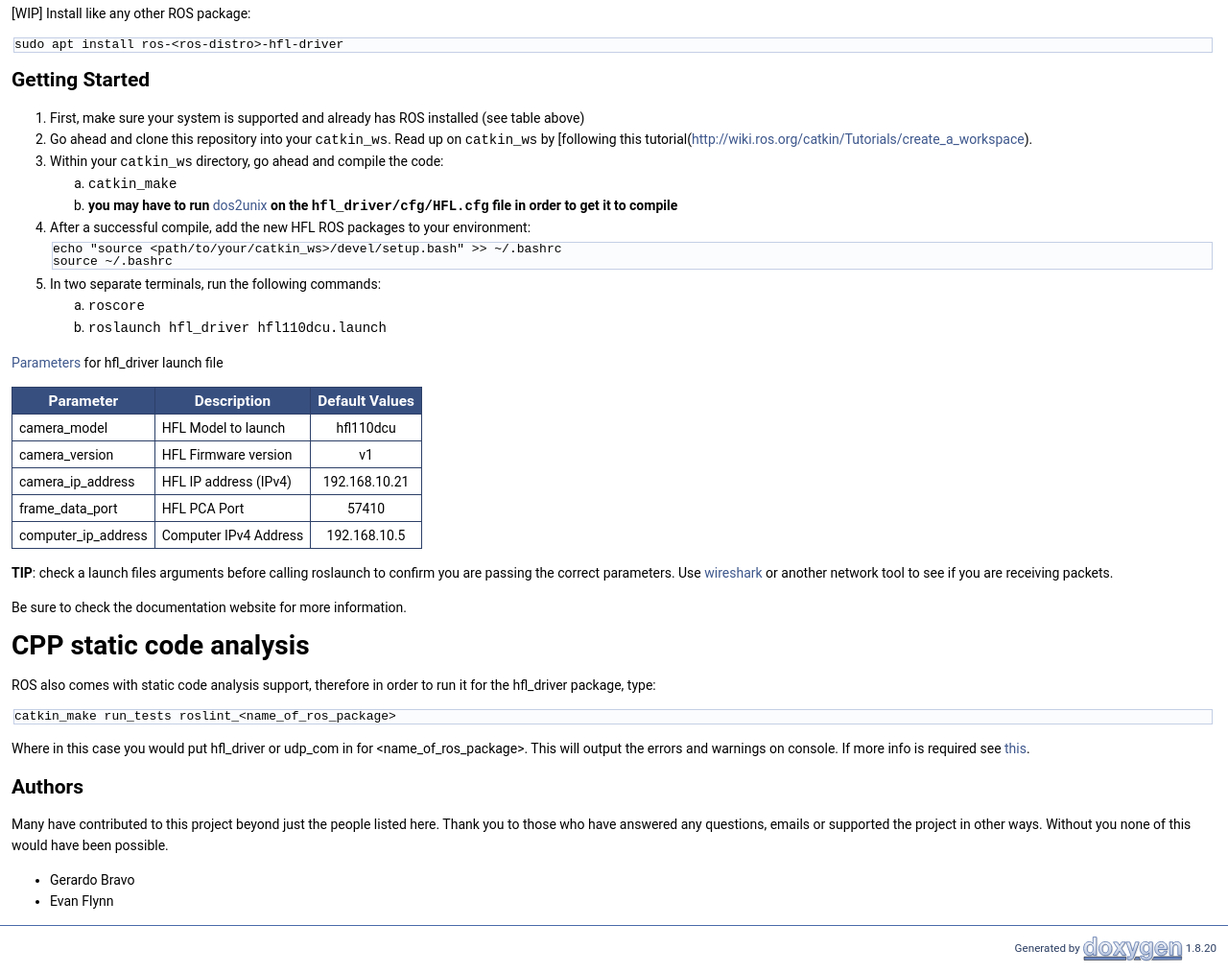
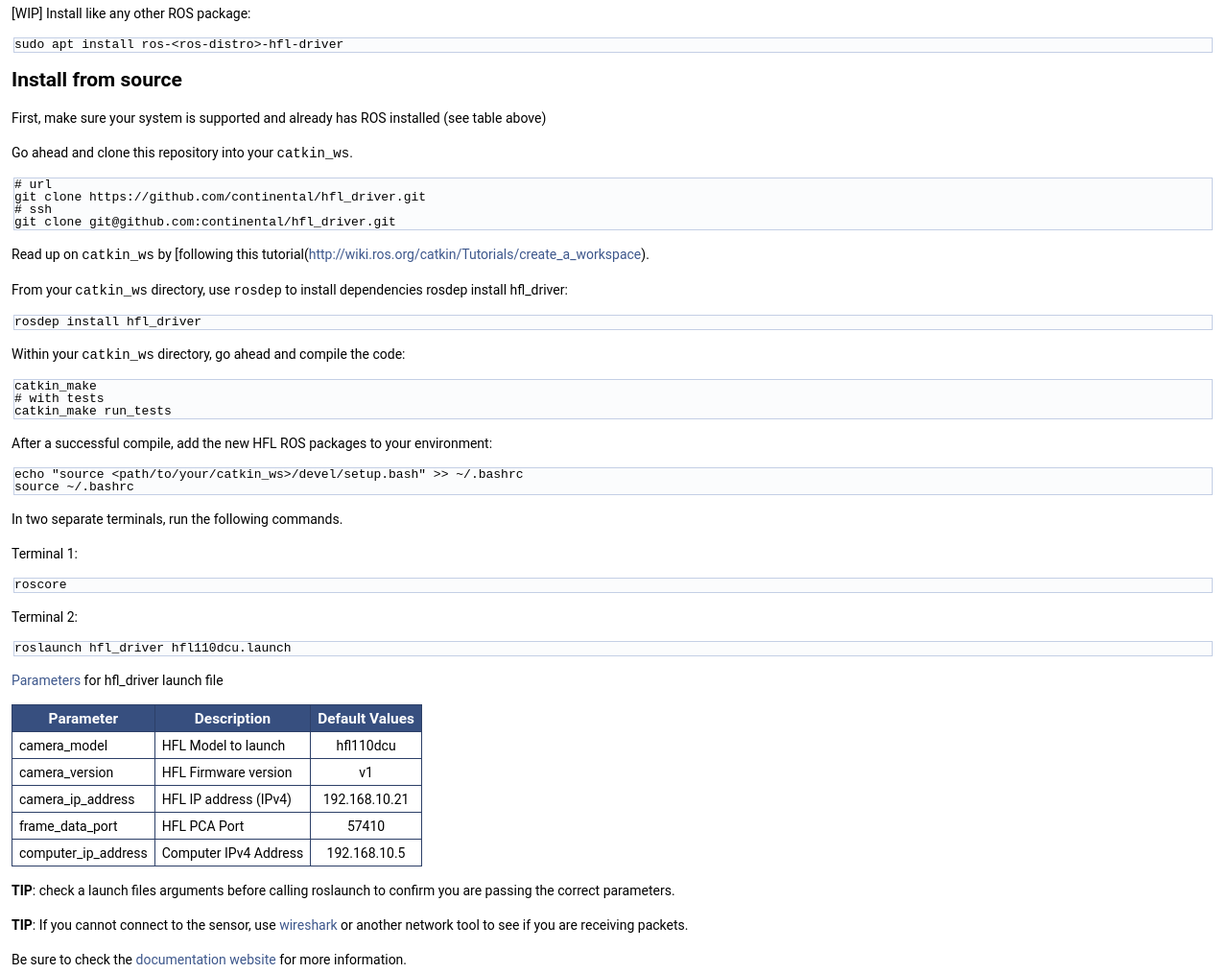
Before and after one commit to continental/hfl_driver, a plain HTML site: page index.html in a window 1280 px wide. Shown: the part 494-1508 px from the top of the page at 96% size. Drawn offline with Linux system fonts and the light colour scheme.

Commit message:
deploy: 4adc477c27da855000d5561cb396fa4f384b58d9

```diff
--- a/index.html
+++ b/index.html
@@ -82,25 +82,23 @@ $(function() {
 <p>Please <a href="https://continental.github.io/hfl_driver/html/index.html">review the source code documentation</a> for more details on how the project is structured.</p>
 <h2>Quickstart</h2>
 <p>[WIP] Install like any other ROS package: </p><div class="fragment"><div class="line">sudo apt install ros-&lt;ros-distro&gt;-hfl-driver</div>
-</div><!-- fragment --><h2>Getting Started</h2>
-<ol type="1">
-<li>First, make sure your system is supported and already has ROS installed (see table above)</li>
-<li>Go ahead and clone this repository into your <code>catkin_ws</code>. Read up on <code>catkin_ws</code> by [following this tutorial(<a href="http://wiki.ros.org/catkin/Tutorials/create_a_workspace">http://wiki.ros.org/catkin/Tutorials/create_a_workspace</a>).</li>
-<li>Within your <code>catkin_ws</code> directory, go ahead and compile the code:<ol type="a">
-<li><code>catkin_make</code></li>
-<li><b>you may have to run <a href="https://www.poftut.com/how-to-install-and-use-dos2unix-command-in-linux/">dos2unix</a> on the <code>hfl_driver/cfg/HFL.cfg</code> file in order to get it to compile</b></li>
-</ol>
-</li>
-<li>After a successful compile, add the new HFL ROS packages to your environment: <div class="fragment"><div class="line">echo &quot;source &lt;path/to/your/catkin_ws&gt;/devel/setup.bash&quot; &gt;&gt; ~/.bashrc</div>
+</div><!-- fragment --><h2>Install from source</h2>
+<p>First, make sure your system is supported and already has ROS installed (see table above)</p>
+<p>Go ahead and clone this repository into your <code>catkin_ws</code>. </p><div class="fragment"><div class="line"># url</div>
+<div class="line">git clone https://github.com/continental/hfl_driver.git</div>
+<div class="line"># ssh</div>
+<div class="line">git clone git@github.com:continental/hfl_driver.git</div>
+</div><!-- fragment --><p>Read up on <code>catkin_ws</code> by [following this tutorial(<a href="http://wiki.ros.org/catkin/Tutorials/create_a_workspace">http://wiki.ros.org/catkin/Tutorials/create_a_workspace</a>).</p>
+<p>From your <code>catkin_ws</code> directory, use <code>rosdep</code> to install dependencies rosdep install hfl_driver: </p><div class="fragment"><div class="line">rosdep install hfl_driver</div>
+</div><!-- fragment --><p>Within your <code>catkin_ws</code> directory, go ahead and compile the code: </p><div class="fragment"><div class="line">catkin_make</div>
+<div class="line"># with tests</div>
+<div class="line">catkin_make run_tests</div>
+</div><!-- fragment --><p>After a successful compile, add the new HFL ROS packages to your environment: </p><div class="fragment"><div class="line">echo &quot;source &lt;path/to/your/catkin_ws&gt;/devel/setup.bash&quot; &gt;&gt; ~/.bashrc</div>
 <div class="line">source ~/.bashrc</div>
-</div><!-- fragment --></li>
-<li>In two separate terminals, run the following commands:<ol type="a">
-<li><code>roscore</code></li>
-<li><code>roslaunch hfl_driver hfl110dcu.launch</code></li>
-</ol>
-</li>
-</ol>
-<p><a href="http://wiki.ros.org/roslaunch/XML/arg">Parameters</a> for hfl_driver launch file</p>
+</div><!-- fragment --><p>In two separate terminals, run the following commands.</p>
+<p>Terminal 1: </p><div class="fragment"><div class="line">roscore</div>
+</div><!-- fragment --><p>Terminal 2: </p><div class="fragment"><div class="line">roslaunch hfl_driver hfl110dcu.launch</div>
+</div><!-- fragment --><p><a href="http://wiki.ros.org/roslaunch/XML/arg">Parameters</a> for hfl_driver launch file</p>
 <table class="markdownTable">
 <tr class="markdownTableHead">
 <th class="markdownTableHeadNone">Parameter  </th><th class="markdownTableHeadNone">Description  </th><th class="markdownTableHeadCenter">Default Values   </th></tr>
@@ -115,11 +113,12 @@ $(function() {
 <tr class="markdownTableRowOdd">
 <td class="markdownTableBodyNone">computer_ip_address  </td><td class="markdownTableBodyNone">Computer IPv4 Address  </td><td class="markdownTableBodyCenter">192.168.10.5   </td></tr>
 </table>
-<p><b>TIP</b>: check a launch files arguments before calling roslaunch to confirm you are passing the correct parameters. Use <a href="https://www.wireshark.org/">wireshark</a> or another network tool to see if you are receiving packets.</p>
-<p>Be sure to check the documentation website for more information.</p>
+<p><b>TIP</b>: check a launch files arguments before calling roslaunch to confirm you are passing the correct parameters.</p>
+<p><b>TIP</b>: If you cannot connect to the sensor, use <a href="https://www.wireshark.org/">wireshark</a> or another network tool to see if you are receiving packets.</p>
+<p>Be sure to check the <a href="https://continental.github.io/hfl_driver/index.html">documentation website</a> for more information.</p>
 <h1>CPP static code analysis</h1>
-<p>ROS also comes with static code analysis support, therefore in order to run it for the hfl_driver package, type: </p><div class="fragment"><div class="line">catkin_make run_tests roslint_&lt;name_of_ros_package&gt;</div>
-</div><!-- fragment --><p>Where in this case you would put hfl_driver or udp_com in for &lt;name_of_ros_package&gt;. This will output the errors and warnings on console. If more info is required see <a href="http://wiki.ros.org/roslint">this</a>.</p>
+<p>ROS also comes with static code analysis support, therefore in order to run it for the hfl_driver package, type: </p><div class="fragment"><div class="line">catkin_make run_tests roslint_hfl_driver</div>
+</div><!-- fragment --><p>This will output the errors and warnings on console. If more info is required see <a href="http://wiki.ros.org/roslint">this</a>.</p>
 <h2>Authors</h2>
 <p>Many have contributed to this project beyond just the people listed here. Thank you to those who have answered any questions, emails or supported the project in other ways. Without you none of this would have been possible.</p><ul>
 <li>Gerardo Bravo</li>
```
